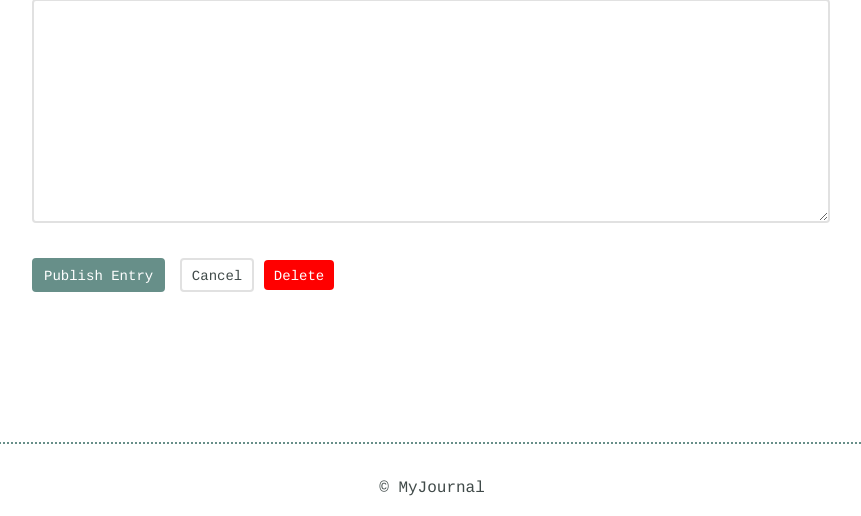
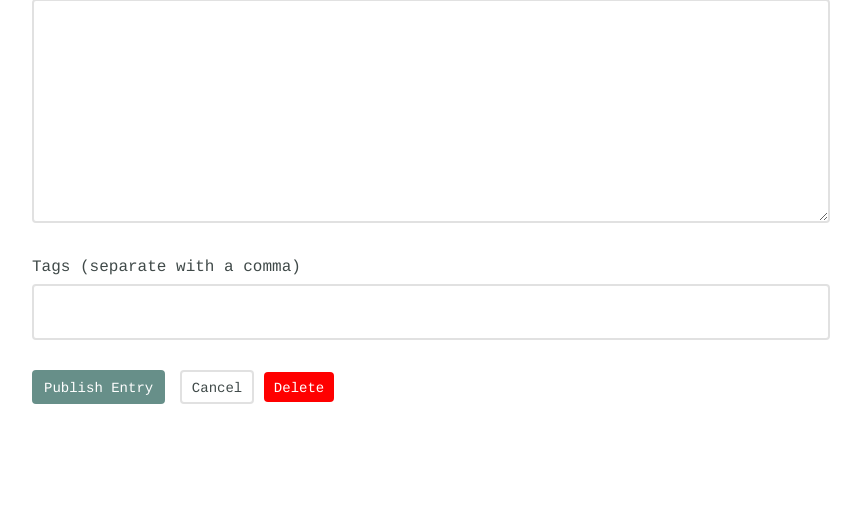
Before and after one commit to AlexEastwood/Techdegree-Project-5, a Flask app: template Learning Journal/templates/edit.html in a window 1280 px wide. Shown: the part 821-1337 px from the top of the page, without its empty margins (208-1069 px from the left). Run offline with Flask 2, Linux system fonts and the light colour scheme; the template is opened without the code that fills it: values that come from a table or form of the project are taken from there, others are empty; parts of the project's set-up code (start-up, migrations or seed data) failed here and were passed over.

Commit message:
working on editing tags

```diff
--- a/Learning Journal/app.py
+++ b/Learning Journal/app.py
@@ -10,6 +10,20 @@ HOST = "localhost"
 app = Flask(__name__)
 app.secret_key = "0a9s8dyfnsd87906asd087-09D86Yd-89gasd-G--84y5bpkzfgh#'flgjsd"
 
+def set_tags(tags, title):
+
+    tags = tags.split(", ")
+    for tag in tags:
+        print(tag)
+        try:
+            Tag.create_entry(tag_name=tag)
+        except ValueError:
+            print("That tag already exists")
+
+        EntryTags.create(
+            entry=Entry.get(Entry.title == title),
+            tag=Tag.get(Tag.tag_name == tag)
+        )
 
 @app.route("/")
 def index():
@@ -31,20 +45,7 @@ def create_entry():
                                   learned=form.learned.data.strip(),
                                   resources=form.resources.data.strip())
         if form.tags.data:
-            tags = form.tags.data
-            tags = tags.split(", ")
-            for tag in tags:
-                print(tag)
-                try:
-                    Tag.create_entry(tag_name=tag)
-                except ValueError:
-                    print("That tag already exists")
-
-                EntryTags.create(
-                    entry=Entry.get(Entry.title == form.title.data.strip()),
-                    tag=Tag.get(Tag.tag_name == tag)
-                )
-
+            set_tags(form.tags.data, form.title.data.strip())
 
         return redirect(url_for("index"))
     else:
@@ -61,6 +62,11 @@ def detailed_entry(entry_id):
 @app.route("/entries/<int:entry_id>/edit", methods=("GET", "POST"))
 def edit_entry(entry_id):
     entry = Entry.get(Entry.entry_id == entry_id)
+
+    tags = ""
+    for tag in entry.get_tags():
+        tags = tags + tag.tag_name +", "
+    tags = tags[:-2]
     form = forms.NewEntry()
     if request.method == 'POST':
         if request.form["button"] == "Delete":
@@ -73,8 +79,11 @@ def edit_entry(entry_id):
             entry.learned = form.learned.data
             entry.resources = form.resources.data
             entry.save()
+
+            if form.tags.data:
+                set_tags(form.tags.data, form.title.data.strip())
             return redirect(url_for("index"))
-    return render_template("edit.html", entry=entry, form=form)
+    return render_template("edit.html", entry=entry, form=form, tags=tags)
 
 
 @app.route("/entries/<int:id>/delete")
--- a/Learning Journal/models.py
+++ b/Learning Journal/models.py
@@ -18,8 +18,8 @@ class Entry(Model):
 
     def get_tags(self):
         return (
-            EntryTags.select().join(
-                Entry, on=EntryTags.entry
+            Tag.select().join(
+                EntryTags, on=EntryTags.tag
             ).where(
                 EntryTags.entry == self
             )
@@ -57,7 +57,7 @@ class Tag(Model):
 
 class EntryTags(Model):
     entry = ForeignKeyField(Entry)
-    tag = ForeignKeyField(Tag)
+    tag = ForeignKeyField()
 
     class Meta:
         database = DATABASE
--- a/Learning Journal/templates/edit.html
+++ b/Learning Journal/templates/edit.html
@@ -17,6 +17,8 @@
                 <textarea id="learned" name="learned" required="">{{entry.learned}}</textarea>
                 <label for="resources-to-remember">{{form.resources.label}}</label>
                 <textarea id="resources" name="resources" required="">{{entry.resources}}</textarea>
+                <label for="tags">{{form.tags.label}}</label>
+                {{form.tags(value=tags)}}
                 <input type="submit" name="button" value="Publish Entry" class="button">
                 <a href="{{url_for('index')}}" class="button button-secondary">Cancel</a>
                 <input style="background:red;border:red" type="submit" name="button" value="Delete" class="button">
```
Also changed, not shown: Learning Journal/templates/detail.html (+6 -1 lines), Learning Journal/journal.db.
